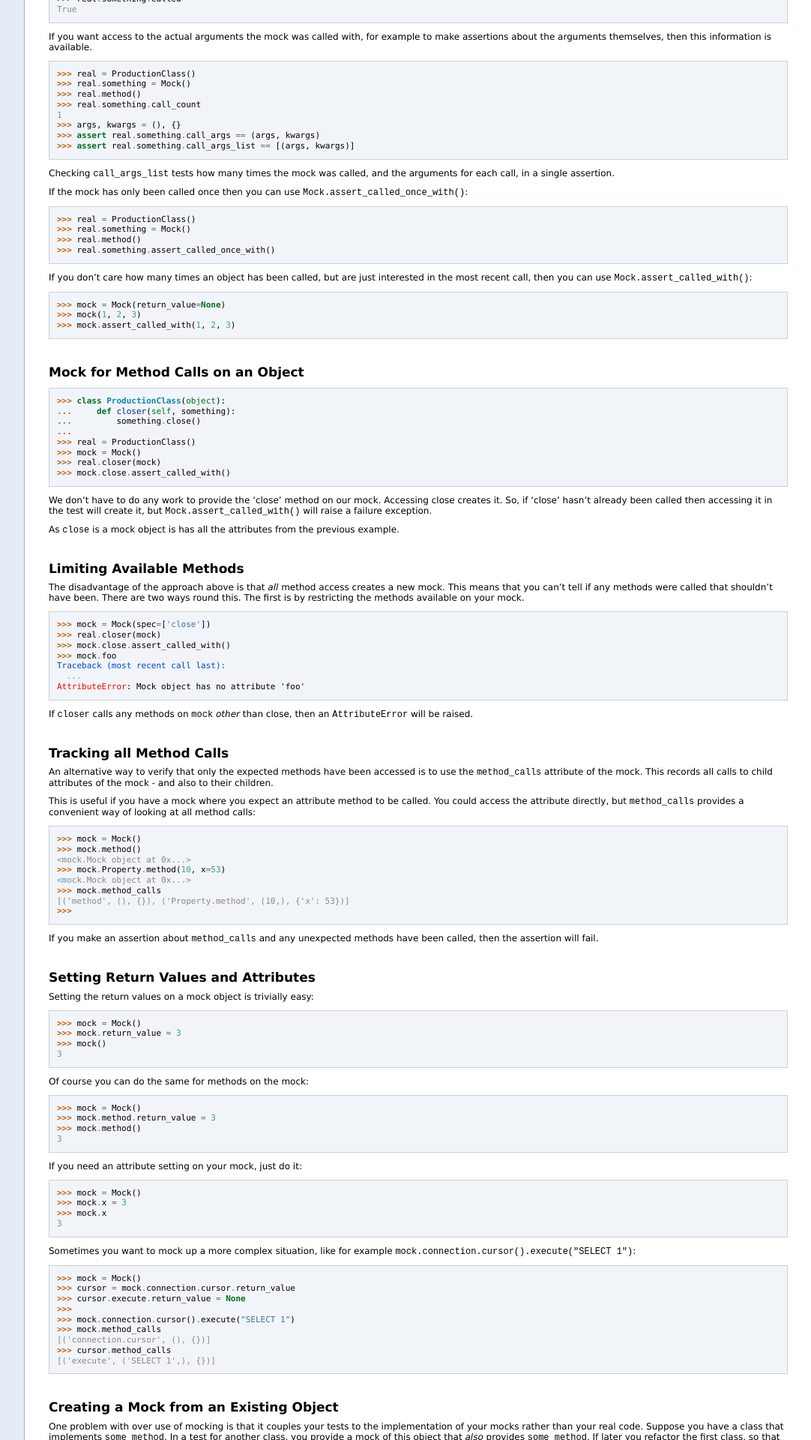
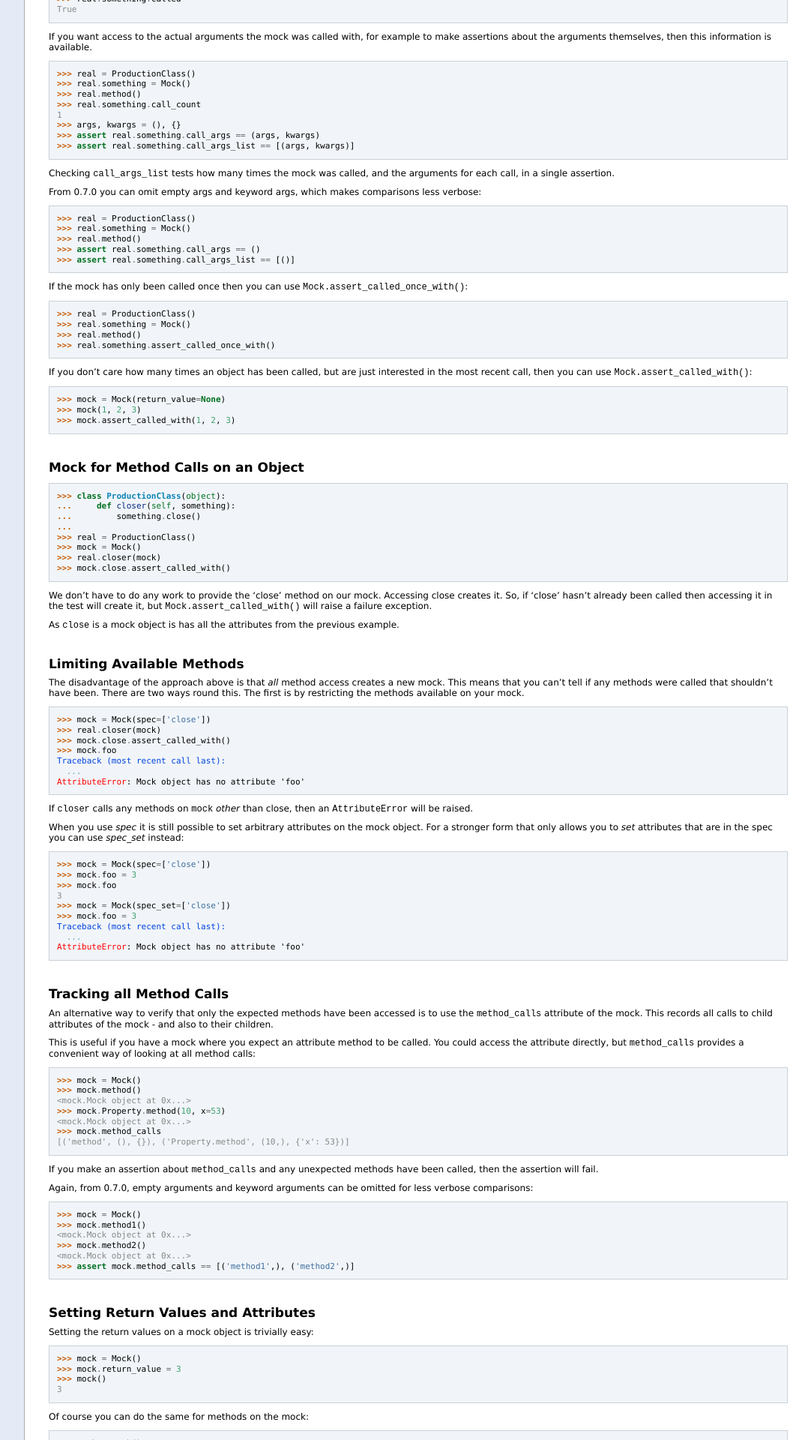
Before and after one commit to testing-cabal/mock, a Sphinx documentation site: the page built from docs/examples.txt, in a window 1280 px wide. Shown: the part 550-2470 px from the top of the page at 75% size, without its empty margins (197-1279 px from the left). Built offline with Sphinx 7.4.7, drawn with Linux system fonts in a browser that asks for light colours; pages that are not in the unit, such as notebooks, are missing from menus; some of the changed text lies outside the part shown.

Commit message:
Doc updates

```diff
--- a/docs/examples.txt
+++ b/docs/examples.txt
@@ -68,6 +68,17 @@ available.
 Checking ``call_args_list`` tests how many times the mock was called, and the
 arguments for each call, in a single assertion.
 
+From 0.7.0 you can omit empty args and keyword args, which makes comparisons
+less verbose:
+
+.. doctest::
+
+    >>> real = ProductionClass()
+    >>> real.something = Mock()
+    >>> real.method()
+    >>> assert real.something.call_args == ()
+    >>> assert real.something.call_args_list == [()]
+
 If the mock has only been called once then you can use
 :meth:`Mock.assert_called_once_with`:
 
@@ -134,6 +145,22 @@ restricting the methods available on your mock.
 If ``closer`` calls any methods on ``mock`` *other* than close, then an
 ``AttributeError`` will be raised.
 
+When you use `spec` it is still possible to set arbitrary attributes on the mock
+object. For a stronger form that only allows you to *set* attributes that are in
+the spec you can use `spec_set` instead:
+
+.. doctest::
+
+    >>> mock = Mock(spec=['close'])
+    >>> mock.foo = 3
+    >>> mock.foo
+    3
+    >>> mock = Mock(spec_set=['close'])
+    >>> mock.foo = 3
+    Traceback (most recent call last):
+      ...
+    AttributeError: Mock object has no attribute 'foo'
+
 
 Tracking all Method Calls
 -------------------------
@@ -155,10 +182,21 @@ a convenient way of looking at all method calls:
     <mock.Mock object at 0x...>
     >>> mock.method_calls
     [('method', (), {}), ('Property.method', (10,), {'x': 53})]
-    >>>
 
 If you make an assertion about ``method_calls`` and any unexpected methods
 have been called, then the assertion will fail.
+
+Again, from 0.7.0, empty arguments and keyword arguments can be omitted for
+less verbose comparisons:
+
+.. doctest::
+
+    >>> mock = Mock()
+    >>> mock.method1()
+    <mock.Mock object at 0x...>
+    >>> mock.method2()
+    <mock.Mock object at 0x...>
+    >>> assert mock.method_calls == [('method1',), ('method2',)]
 
 
 Setting Return Values and Attributes
@@ -180,6 +218,14 @@ Of course you can do the same for methods on the mock:
     >>> mock = Mock()
     >>> mock.method.return_value = 3
     >>> mock.method()
+    3
+
+The return value can also be set in the constructor:
+
+.. doctest::
+
+    >>> mock = Mock(return_value=3)
+    >>> mock()
     3
 
 If you need an attribute setting on your mock, just do it:
@@ -233,6 +279,10 @@ instantiate the class in those tests.
     Traceback (most recent call last):
        ...
     AttributeError: object has no attribute 'old_method'
+
+Again, if you want a stronger form of specification that prevents the setting
+of arbitrary attributes as well as the getting of them then you can use
+`spec_set` instead of `spec`.
 
 
 Patch Decorator Examples
--- a/docs/index.txt
+++ b/docs/index.txt
@@ -363,3 +363,6 @@ different usage patterns will *require* different implementations.
 `mock.Mock()` is capable of being used in most of the different roles
 described by Fowler, except (annoyingly / frustratingly / ironically) a Mock
 itself!
+
+How about a simpler definition: a "mock object" is an object used to replace a
+real one in a system under test.
```
